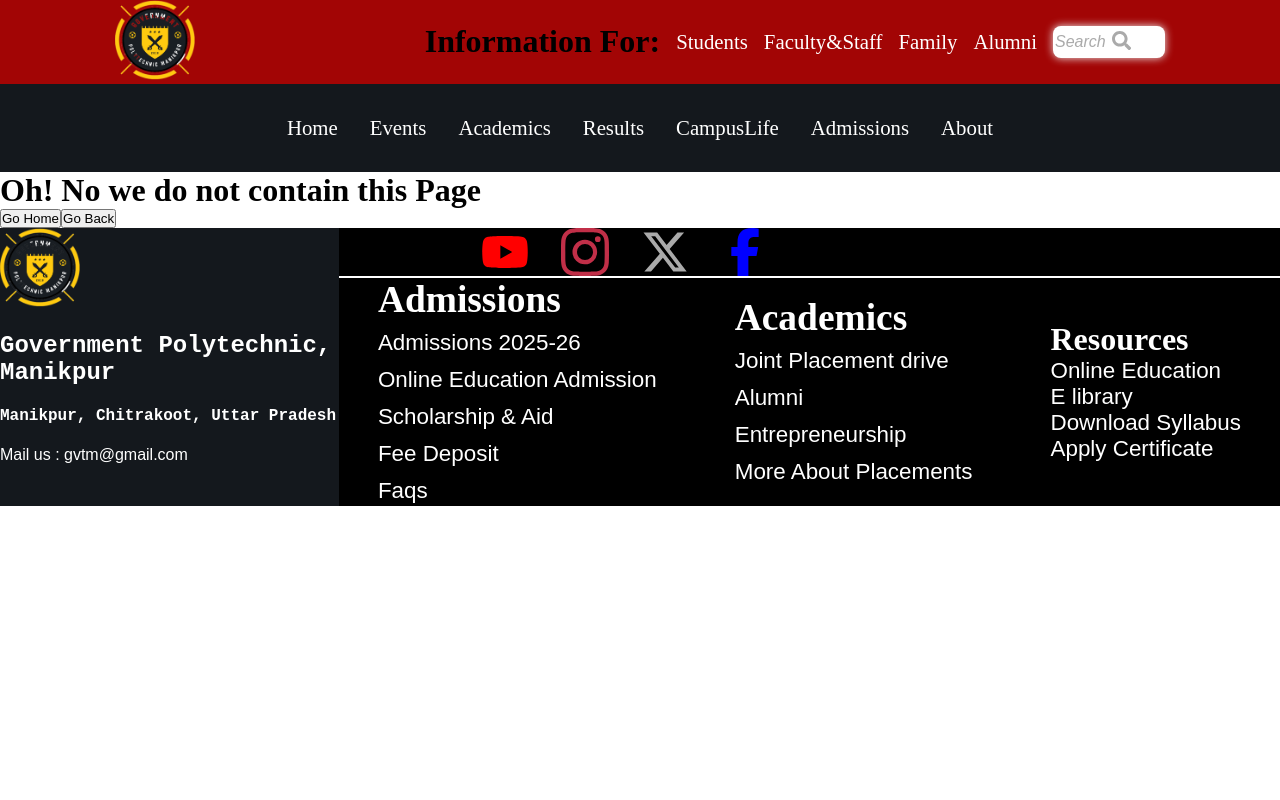
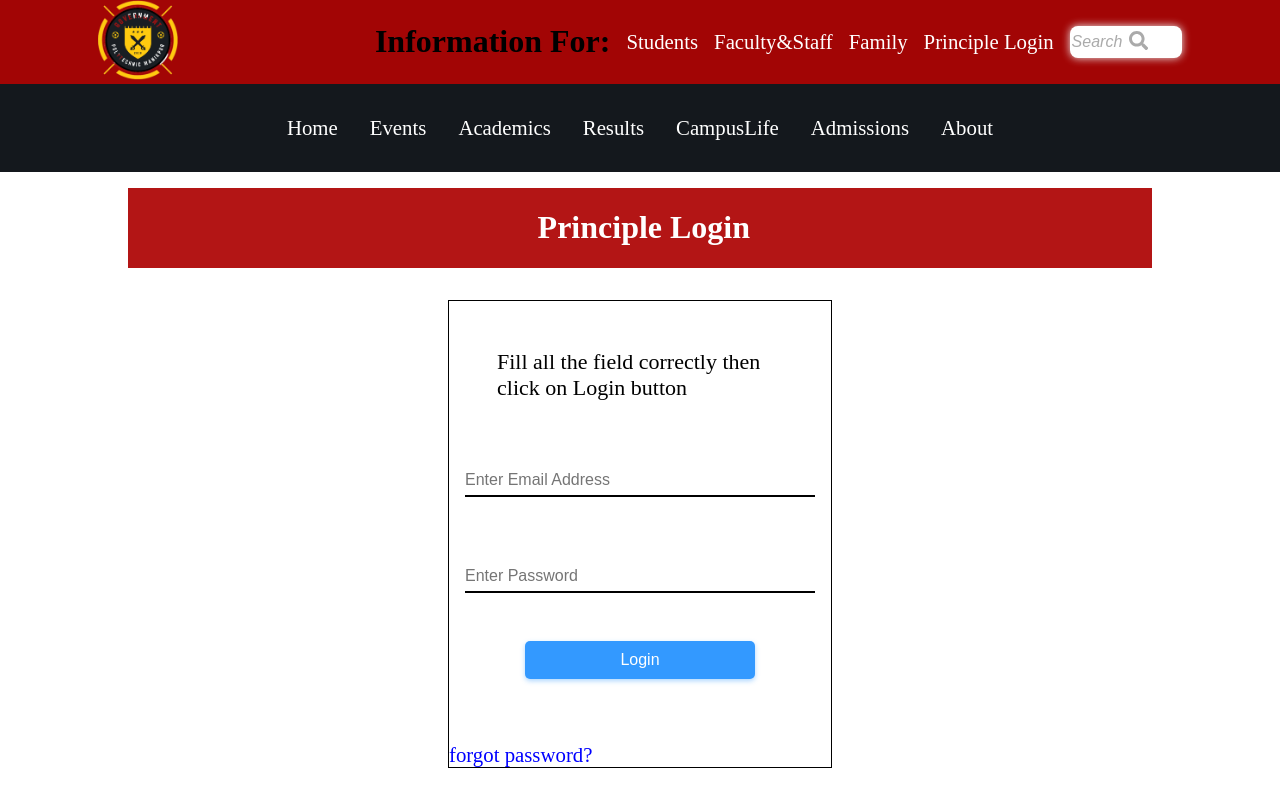
Before and after one commit to AnkitYadav0271/shrey-project, a React (Vite) app in the folder frontend/: page /principle-login in a window 1280 px wide. Shown: the top 800 px of the page. Built offline with nearby package versions, Linux system fonts and the light colour scheme.

Commit message:
principle login page added

```diff
--- a/frontend/src/App.jsx
+++ b/frontend/src/App.jsx
@@ -10,6 +10,7 @@ import { Jokes } from "./pages/Jokes";
 import { ErrorPage } from "./pages/ErrorPage";
 import { FacultyProfile } from "./pages/FacultyProfile";
 import {Event} from "./pages/event.jsx";
+import {PLogin} from "./pages/PLogin.jsx";
 
 
 const router = createBrowserRouter([
@@ -53,6 +54,10 @@ const router = createBrowserRouter([
       {
         path: "/events",
         element: <Event/>
+      },
+      {
+        path: "/principle-login",
+        element: <PLogin/>
       }
     ],
   },
--- a/frontend/src/Layout/UI/Navbar.jsx
+++ b/frontend/src/Layout/UI/Navbar.jsx
@@ -7,7 +7,7 @@ export const Navbar = () => {
             <div className="container">
             <div className="top-header-container">
                 <div className="logo">
-                <img src="logo.png" alt="logo image"  />
+                <img src="/logo.png" alt="logo image"  />
                 </div>
                 <div className="top-nav-links">
                     <h1>Information For:</h1>
@@ -15,7 +15,7 @@ export const Navbar = () => {
                        <li><NavLink to="#">Students</NavLink></li>
                        <li><NavLink to="/faculty">Faculty&Staff</NavLink></li>
                        <li><NavLink to="#">Family</NavLink></li>
-                       <li><NavLink to="#">Alumni</NavLink></li>
+                       <li><NavLink to="/principle-login">Principle Login</NavLink></li>
                     </ul>
                     <div className="search-container">{
                         <div className="relative">
--- /dev/null
+++ b/frontend/src/pages/PLogin.jsx
@@ -0,0 +1,108 @@
+import {useReducer, } from "react";
+
+
+export const PLogin = ()=> {
+    // const [isValid,setValid] = useState({
+    //     isEmail:false,
+    //     isPassword:false
+    // });
+   const initialState = {
+       email:"",
+       password:"",
+
+   }
+   //reducer function
+   function  reducer(state,action)  {
+
+       switch(action.type){
+           case"SET_VALUE":
+               return {...state,[action.field]:action.value}
+           case "RESET":
+               return initialState;
+           default : throw new Error("Unknown action type");
+    }
+    }
+
+
+
+
+
+
+
+    const [state,dispatch] = useReducer(reducer,initialState)
+
+
+
+
+    const handleSubmit = (e) =>{
+       e.preventDefault();
+       dispatch({
+           type:"RESET"
+       })
+    }
+
+
+
+//handleChange function is here
+    const handleChange = (e)=> {
+       dispatch({
+           type:"SET_VALUE",
+           field:e.target.name,
+           value:e.target.value
+       })
+    }
+    //validation starts here
+    // if (!state.email  ){
+    //     console.log("email must be valid")
+    // } else {
+    //     setValid(prevValid=>({
+    //         ...prevValid,email:true
+    //     }))
+    // }
+    //                       !!!!!::: we will do it with useEffect when we need will handle this with backend more effectively
+    // if (!state.password || state.password.length < 8 ){
+    //     console.log("password must be valid")
+    // } else {
+    //     setValid(prevValid=>({
+    //         ...prevValid,password:true
+    //     }))
+    // }
+
+    return (
+        <>
+            <div className="register-container-main">
+                <div className="header-register register-container">
+                    <h1>Principle Login</h1>
+                </div>
+                <div className="form-container">
+                    <p style={{margin:"3rem",fontSize:"22px"}}>Fill all the field correctly then click on Login button</p>
+                    <form onSubmit={handleSubmit} noValidate>
+                        <input
+                            type="email"
+                            name="email"
+                            id="email"
+                            placeholder="Enter Email Address"
+                            value={state.email}
+                            onChange={handleChange}
+                        />
+
+
+
+                        <input
+                            type="password"
+                            name="password"
+                            id="passoword"
+                            placeholder="Enter Password"
+                            value={state.password}
+                            onChange={handleChange}
+                        />
+                       {/*// {isValid.isPassword ? "password must be 8 char long":""}*/}
+                       <button type="submit">Login</button>
+                        <a style={{color:"blue" ,}} href={"/change-password"} > forgot password?</a>
+                    </form>
+                </div>
+            </div>
+
+                    </>
+    );
+}
--- a/frontend/src/pages/Register.css
+++ b/frontend/src/pages/Register.css
@@ -49,7 +49,14 @@ input[type="email"]:focus {
     border: none;
     outline: none;
     border-color: #006d5b;
-    background-color: #e0f7f4;
+
+}
+
+input[type="password"]:focus {
+    border: none;
+    outline: none;
+    border-color: #006d5b;
+
 }
 
 input[type="number"]:focus {
```
